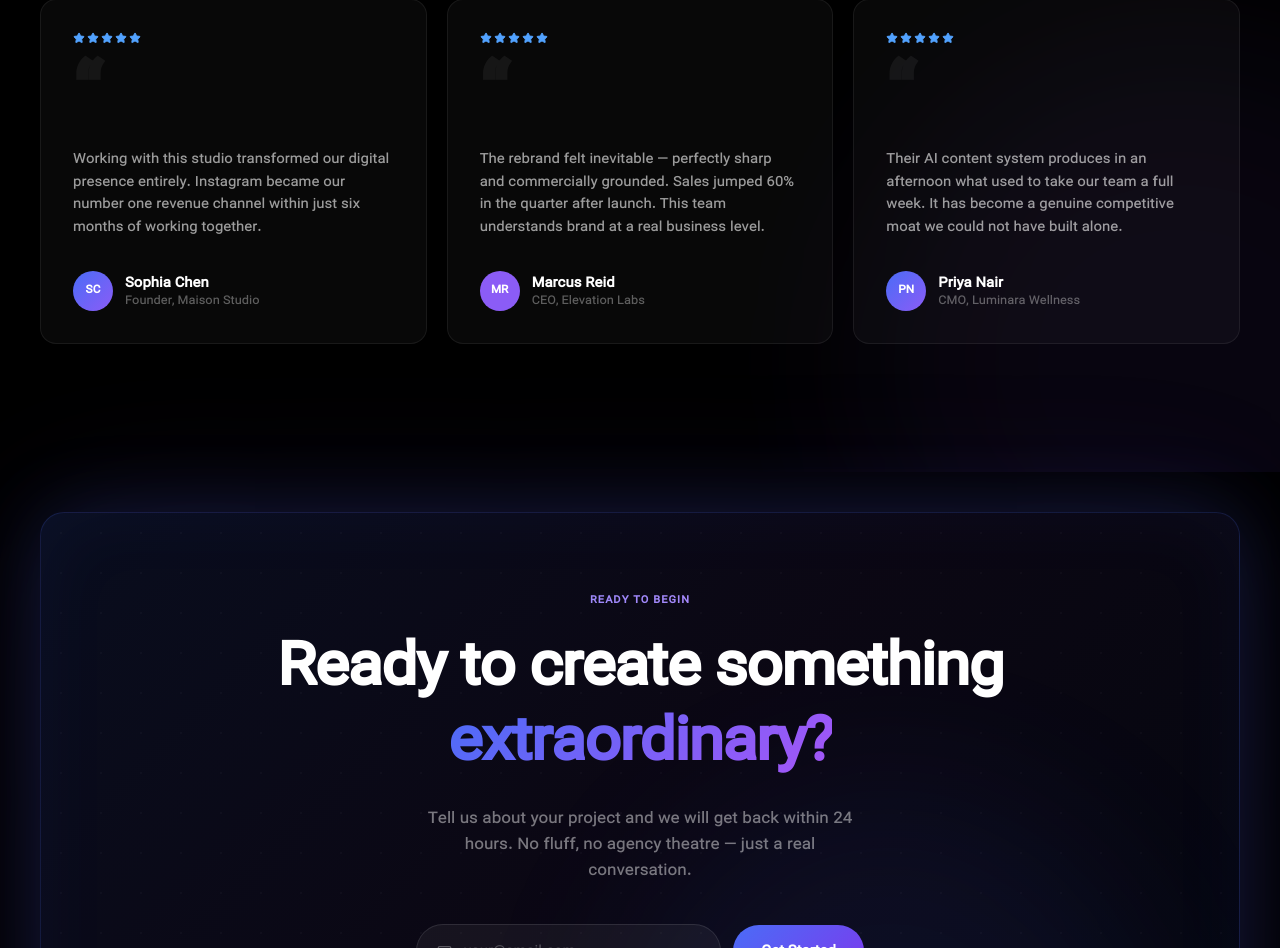
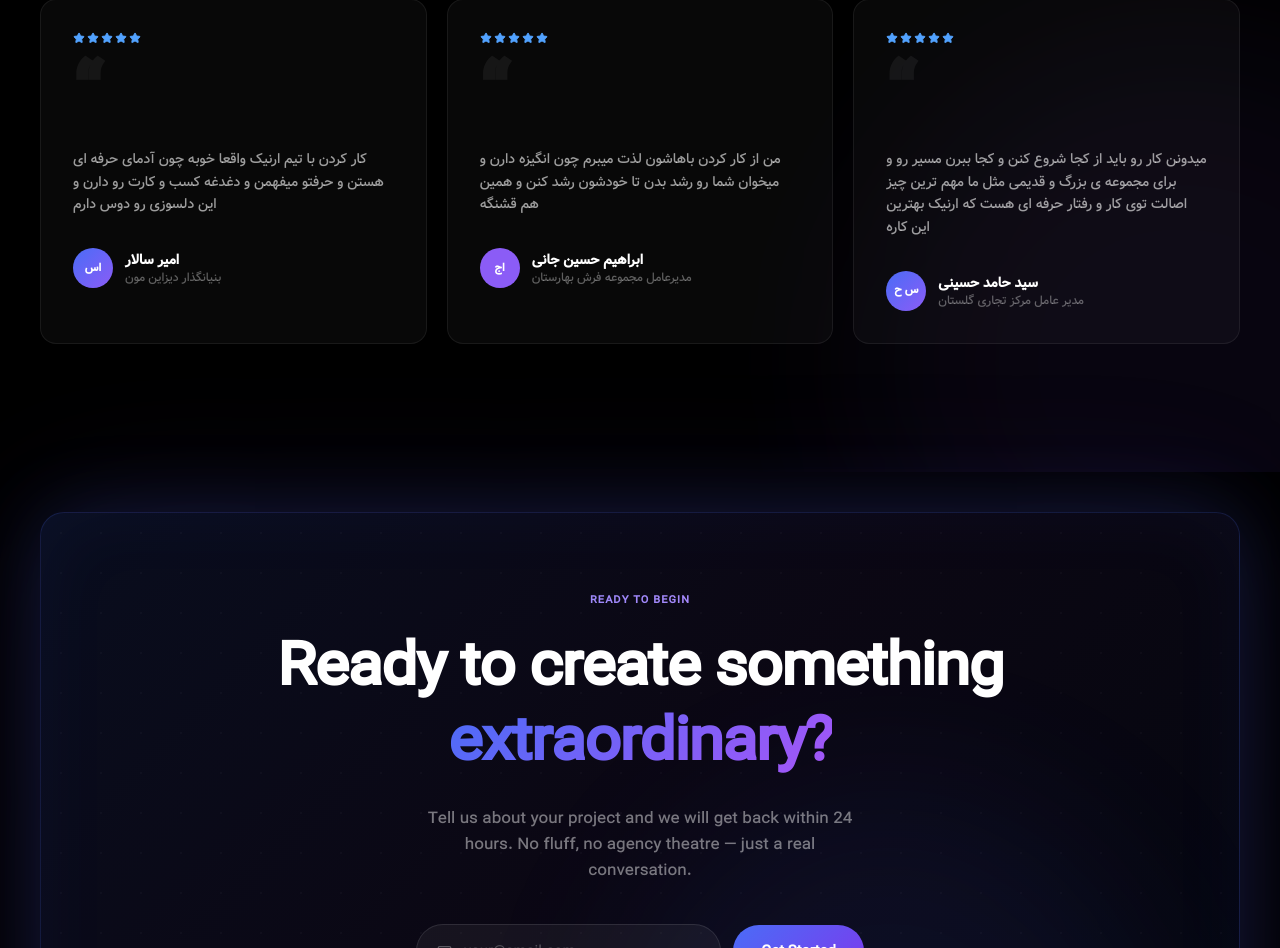
Before and after one commit to arsalannury/arnik, a React (Vite) app: page / in a window 1280 px wide. Shown: the part 3494-4442 px from the top of the page. Built offline with nearby package versions, Linux system fonts and the light colour scheme; a web font is replaced by a local one.

Commit message:
update client stories

```diff
--- a/src/app/App.tsx
+++ b/src/app/App.tsx
@@ -118,26 +118,26 @@ const PROCESS = [
 const TESTIMONIALS = [
   {
     quote:
-      "Working with this studio transformed our digital presence entirely. Instagram became our number one revenue channel within just six months of working together.",
-    author: "Sophia Chen",
-    role: "Founder, Maison Studio",
-    initials: "SC",
+      "کار کردن با تیم ارنیک واقعا خوبه چون آدمای حرفه ای هستن و حرفتو میفهمن و دغدغه کسب و کارت رو دارن و این دلسوزی رو دوس دارم",
+    author: "امیر سالار",
+    role: "بنیانگذار دیزاین مون",
+    initials: "اس",
     color: "#4a6cf7",
   },
   {
     quote:
-      "The rebrand felt inevitable — perfectly sharp and commercially grounded. Sales jumped 60% in the quarter after launch. This team understands brand at a real business level.",
-    author: "Marcus Reid",
-    role: "CEO, Elevation Labs",
-    initials: "MR",
+      "من از کار کردن باهاشون لذت میبرم چون انگیزه دارن و میخوان شما رو رشد بدن تا خودشون رشد کنن و همین هم قشنگه",
+    author: "ابراهیم حسین جانی",
+    role: "مدیرعامل مجموعه فرش بهارستان",
+    initials: "اج",
     color: "#8b5cf6",
   },
   {
     quote:
-      "Their AI content system produces in an afternoon what used to take our team a full week. It has become a genuine competitive moat we could not have built alone.",
-    author: "Priya Nair",
-    role: "CMO, Luminara Wellness",
-    initials: "PN",
+      "میدونن کار رو باید از کجا شروع کنن و کجا ببرن مسیر رو و برای مجموعه ی بزرگ و قدیمی مثل ما مهم ترین چیز اصالت توی کار و رفتار حرفه ای  هست که ارنیک بهترین این کاره",
+    author: "سید حامد حسینی",
+    role: "مدیر عامل مرکز تجاری گلستان",
+    initials: "س ح",
     color: "#4a6cf7",
   },
 ];
```
